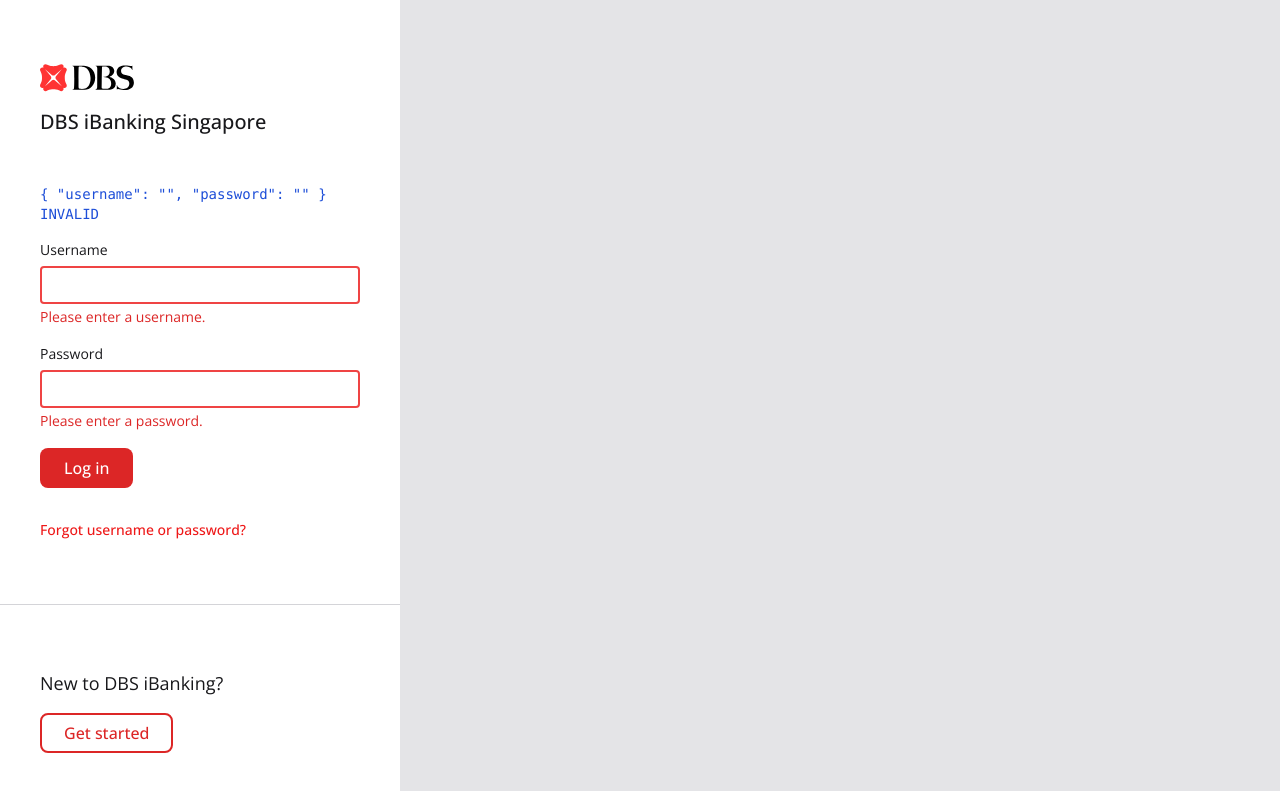
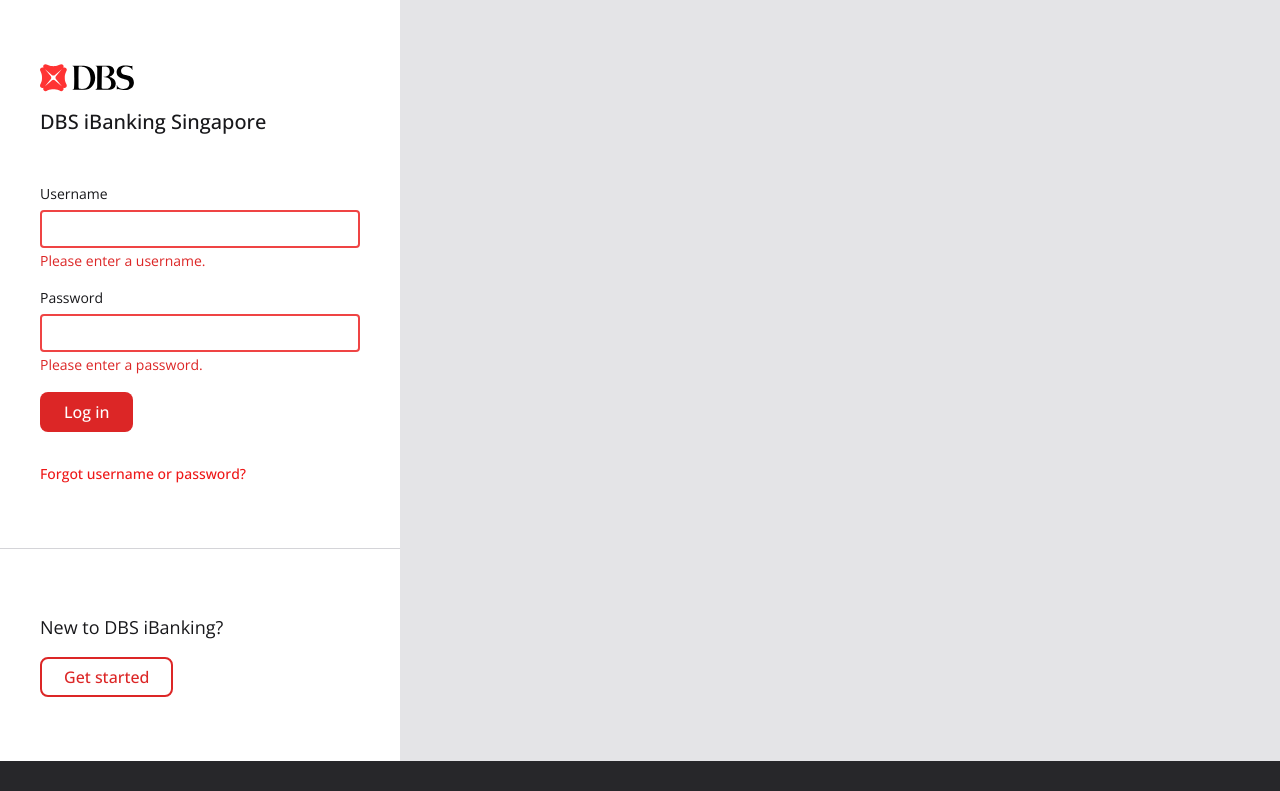
Before and after one commit to zxzxlch/dbs-uxe-login, an Angular app: page /login in a window 1280 px wide. Shown: the top 791 px of the page. Built offline with nearby package versions, Linux system fonts and the light colour scheme.

Commit message:
Disable debug values in login panel

```diff
--- a/src/app/login/login-panel/login-panel.component.html
+++ b/src/app/login/login-panel/login-panel.component.html
@@ -1,4 +1,3 @@
-<div class="login-panel flex flex-col w-[400px] bg-white">
 <div class="flex-auto px-10 pt-16 pb-16">
   <img
     class="logo h-7 w-auto"
@@ -7,10 +6,6 @@
   />
   <div class="text-xl font-medium mt-4">DBS iBanking Singapore</div>
   <form [formGroup]="loginForm" class="login-form mt-12 space-y-4">
-      <div class="font-mono text-sm text-blue-700">
-        <div>{{ loginForm.value | json }}</div>
-        <div>{{ loginForm.status }}</div>
-      </div>
     <div>
       <label for="username" class="block text-sm mb-1.5"> Username </label>
       <input
@@ -58,7 +53,13 @@
   <div class="mt-8 text-sm font-medium">
     <a href="#">Forgot username or password?</a>
   </div>
+  <!-- Debug -->
+  <!-- <div class="font-mono text-sm text-blue-700">
+    <div>{{ loginForm.value | json }}</div>
+    <div>{{ loginForm.status }}</div>
+  </div> -->
 </div>
+<!-- Sign up prompt -->
 <div class="signup-prompt flex-none px-10 py-16 border-t border-gray-300">
   <div class="text-lg">New to DBS iBanking?</div>
   <div class="mt-4">
@@ -69,4 +70,3 @@
     </app-button>
   </div>
 </div>
-</div>
```
Lines whose indentation alone changed are shown as unchanged.
